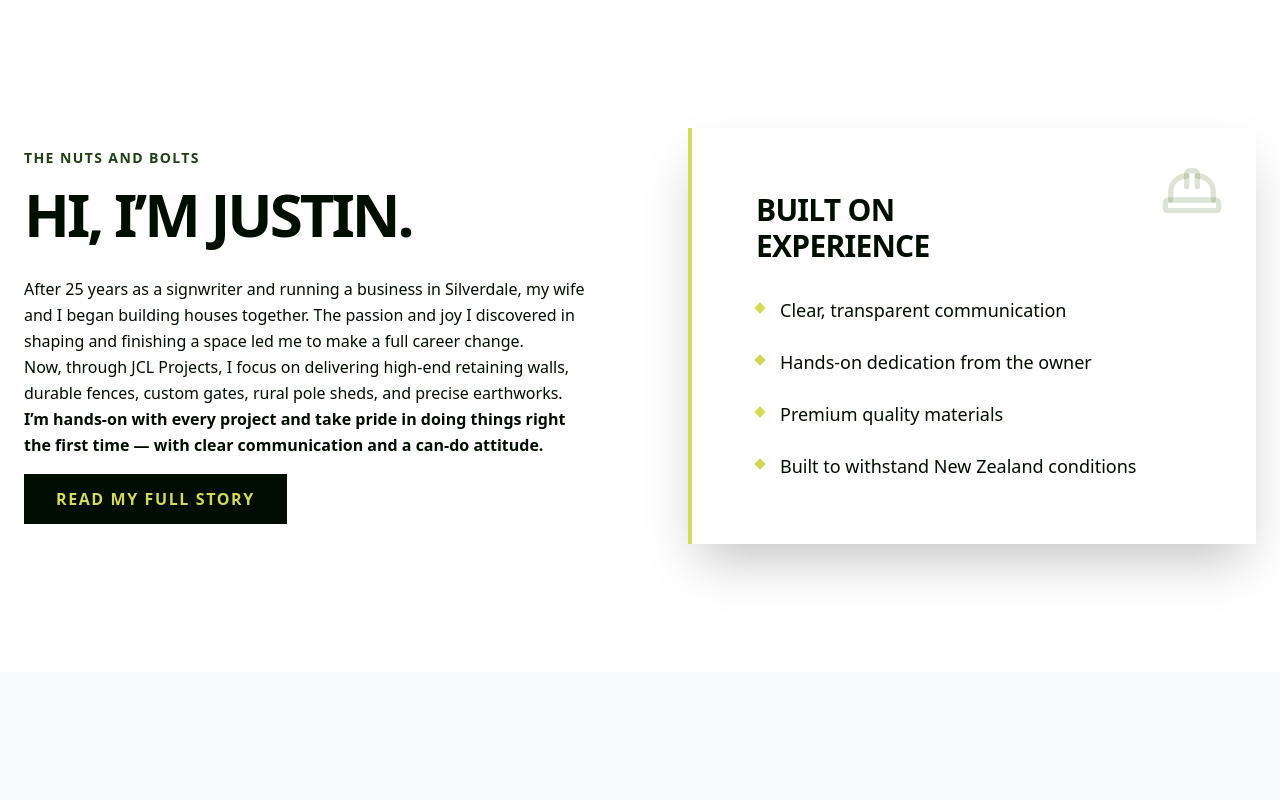
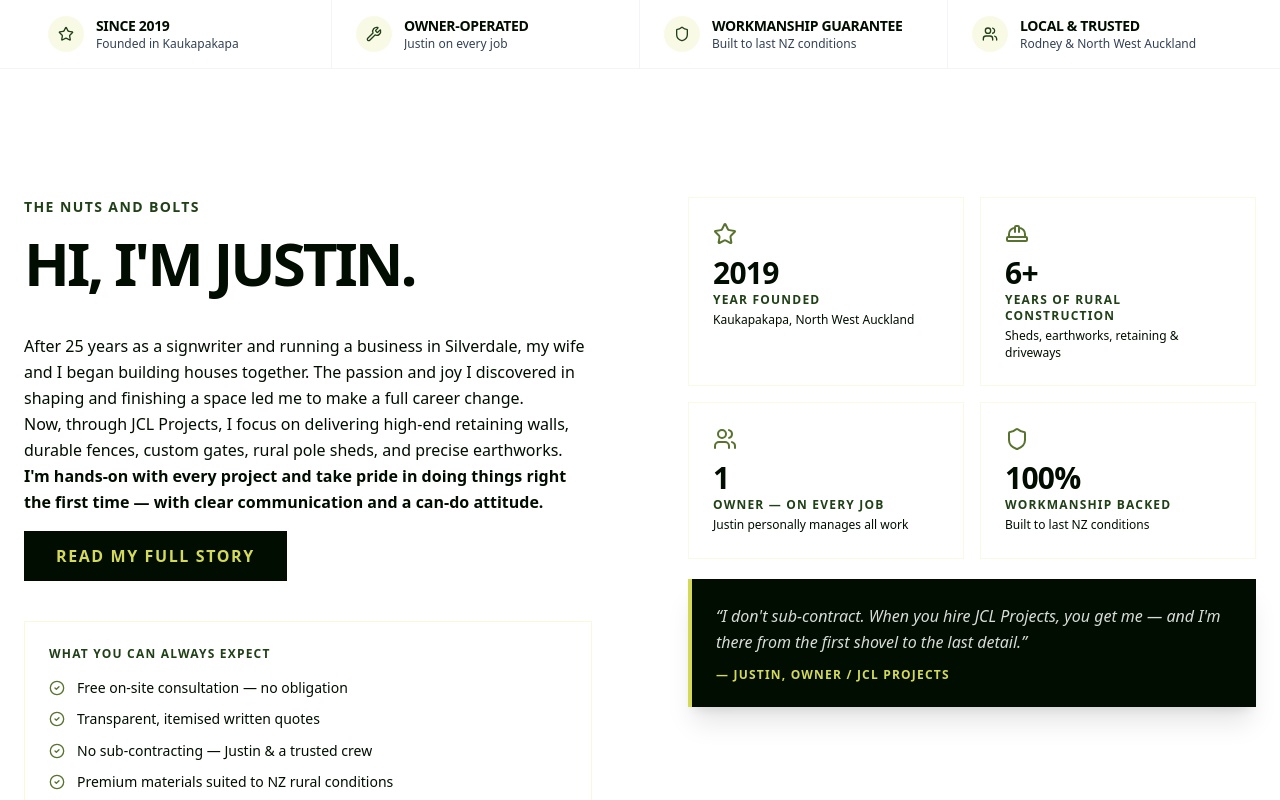
Before and after one commit to AltusSnyman/jcl2, a Next.js app: page / in a window 1280 px wide. Shown: the part 800-1600 px from the top of the page. Built offline with nearby package versions, Linux system fonts and the light colour scheme.

Commit message:
feat: add trust signals — TrustBar, credential stats, guarantee panels across site

```diff
--- a/src/app/page.tsx
+++ b/src/app/page.tsx
@@ -1,6 +1,7 @@
 import type { Metadata } from "next";
 import Navbar from "@/components/Navbar";
 import Hero from "@/components/Hero";
+import TrustBar from "@/components/TrustBar";
 import About from "@/components/About";
 import Services from "@/components/Services";
 import Projects from "@/components/Projects";
@@ -24,6 +25,7 @@
     <main className="min-h-screen bg-jcl-background text-jcl-foreground font-body">
       <Navbar />
       <Hero />
+      <TrustBar />
       <About />
       <Services />
       <Projects />
--- a/src/app/services/[slug]/ServiceClient.tsx
+++ b/src/app/services/[slug]/ServiceClient.tsx
@@ -4,7 +4,7 @@
 import Link from "next/link";
 import Script from "next/script";
 import { motion } from "framer-motion";
-import { ArrowRight, CheckCircle2, ChevronRight, ChevronDown } from "lucide-react";
+import { ArrowRight, CheckCircle2, ChevronRight, ChevronDown, Shield } from "lucide-react";
 import Navbar from "@/components/Navbar";
 import Footer from "@/components/Footer";
 import { useState } from "react";
@@ -123,6 +123,26 @@
                         <div className="p-5 border border-white/10 bg-white/[0.02]">
                             <p className="text-white/50 font-heading font-bold uppercase tracking-widest text-xs mb-2">Service Areas</p>
                             <p className="text-white/75 font-body text-sm leading-relaxed">Kaukapakapa · Helensville · Wainui · Waitoki · Kumeu · Auckland North West</p>
+                        </div>
+                        {/* Trust Guarantee Panel */}
+                        <div className="p-5 border border-white/10 bg-white/[0.02]">
+                            <div className="flex items-center gap-2 mb-3">
+                                <Shield className="w-4 h-4 text-jcl-limeAccent" />
+                                <p className="text-white/50 font-heading font-bold uppercase tracking-widest text-xs">Our Guarantees</p>
+                            </div>
+                            <ul className="flex flex-col gap-2">
+                                {[
+                                    "Justin on-site personally",
+                                    "No sub-contracting",
+                                    "Workmanship backed",
+                                    "Transparent written quote",
+                                ].map((g) => (
+                                    <li key={g} className="flex items-center gap-2">
+                                        <CheckCircle2 className="w-3.5 h-3.5 text-jcl-limeAccent shrink-0" />
+                                        <span className="text-white/65 font-body text-xs leading-snug">{g}</span>
+                                    </li>
+                                ))}
+                            </ul>
                         </div>
                         <Link href="/quote" className="w-full py-4 bg-jcl-limeAccent text-jcl-veryDarkGreen font-heading font-black uppercase tracking-widest text-sm hover:bg-white transition-colors duration-300 flex items-center justify-center gap-2">
                             Free On-Site Quote <ArrowRight className="w-4 h-4" />
--- a/src/components/About.tsx
+++ b/src/components/About.tsx
@@ -1,15 +1,51 @@
 "use client";
 
 import { motion } from "framer-motion";
-import { HardHat } from "lucide-react";
+import Link from "next/link";
+import { Shield, Star, HardHat, Users, CheckCircle2 } from "lucide-react";
+
+const CREDENTIALS = [
+    {
+        icon: Star,
+        number: "2019",
+        label: "Year founded",
+        sub: "Kaukapakapa, North West Auckland",
+    },
+    {
+        icon: HardHat,
+        number: "6+",
+        label: "Years of rural construction",
+        sub: "Sheds, earthworks, retaining & driveways",
+    },
+    {
+        icon: Users,
+        number: "1",
+        label: "Owner — on every job",
+        sub: "Justin personally manages all work",
+    },
+    {
+        icon: Shield,
+        number: "100%",
+        label: "Workmanship backed",
+        sub: "Built to last NZ conditions",
+    },
+];
+
+const GUARANTEES = [
+    "Free on-site consultation — no obligation",
+    "Transparent, itemised written quotes",
+    "No sub-contracting — Justin & a trusted crew",
+    "Premium materials suited to NZ rural conditions",
+    "Clear communication throughout the project",
+];
 
 export default function About() {
     return (
         <section id="about" className="py-24 md:py-32 bg-white text-jcl-veryDarkGreen">
-            <div className="max-w-7xl mx-auto px-6 grid grid-cols-1 lg:grid-cols-2 gap-16 lg:gap-24 items-center">
+            <div className="max-w-7xl mx-auto px-6 grid grid-cols-1 lg:grid-cols-2 gap-16 lg:gap-24 items-start">
 
                 {/* Left Col: The Narrative */}
-                <div className="flex flex-col gap-8">
+                <div className="flex flex-col gap-10">
                     <motion.div
                         initial={{ opacity: 0, x: -30 }}
                         whileInView={{ opacity: 1, x: 0 }}
@@ -19,7 +55,7 @@
                     >
                         <span className="font-heading font-bold tracking-widest text-jcl-forestGreen uppercase text-sm">The Nuts and Bolts</span>
                         <h2 className="font-heading font-black text-4xl md:text-6xl tracking-tighter uppercase leading-none">
-                            Hi, I’m Justin.
+                            Hi, I&apos;m Justin.
                         </h2>
                     </motion.div>
 
@@ -37,42 +73,85 @@
                             Now, through <strong>JCL Projects</strong>, I focus on delivering high-end retaining walls, durable fences, custom gates, rural pole sheds, and precise earthworks.
                         </p>
                         <p className="font-semibold text-jcl-veryDarkGreen">
-                            I’m hands-on with every project and take pride in doing things right the first time — with clear communication and a can-do attitude.
+                            I&apos;m hands-on with every project and take pride in doing things right the first time — with clear communication and a can-do attitude.
                         </p>
                         <div className="mt-4">
-                            <a href="/about" className="inline-block px-8 py-3 bg-jcl-veryDarkGreen text-jcl-limeAccent font-heading font-bold uppercase tracking-widest hover:bg-jcl-limeAccent hover:text-jcl-veryDarkGreen transition-all duration-300">
+                            <Link href="/about" className="inline-block px-8 py-3 bg-jcl-veryDarkGreen text-jcl-limeAccent font-heading font-bold uppercase tracking-widest hover:bg-jcl-limeAccent hover:text-jcl-veryDarkGreen transition-all duration-300">
                                 Read My Full Story
-                            </a>
+                            </Link>
                         </div>
+                    </motion.div>
+
+                    {/* Guarantees list */}
+                    <motion.div
+                        initial={{ opacity: 0, y: 16 }}
+                        whileInView={{ opacity: 1, y: 0 }}
+                        viewport={{ once: true, margin: "-100px" }}
+                        transition={{ duration: 0.7, delay: 0.35 }}
+                        className="bg-jcl-background/50 border border-jcl-limeAccent/20 p-6"
+                    >
+                        <p className="font-heading font-bold text-xs uppercase tracking-widest text-jcl-forestGreen mb-4">What You Can Always Expect</p>
+                        <ul className="flex flex-col gap-3">
+                            {GUARANTEES.map((g, i) => (
+                                <li key={i} className="flex items-start gap-3">
+                                    <CheckCircle2 className="w-4 h-4 text-jcl-oliveGreen mt-0.5 shrink-0" />
+                                    <span className="font-body text-sm text-jcl-foreground/75 leading-snug">{g}</span>
+                                </li>
+                            ))}
+                        </ul>
                     </motion.div>
                 </div>
 
-                {/* Right Col: Experience/Stats Callout */}
-                <motion.div
-                    initial={{ opacity: 0, scale: 0.95 }}
-                    whileInView={{ opacity: 1, scale: 1 }}
-                    viewport={{ once: true, margin: "-100px" }}
-                    transition={{ duration: 0.8, delay: 0.4 }}
-                    className="bg-jcl-background p-12 lg:p-16 border-l-4 border-jcl-limeAccent shadow-2xl relative"
-                >
-                    <HardHat className="w-16 h-16 text-jcl-oliveGreen/20 absolute top-8 right-8" />
-                    <h3 className="font-heading text-3xl font-bold uppercase tracking-tight mb-8">
-                        Built on <br />Experience
-                    </h3>
-                    <ul className="flex flex-col gap-6">
-                        {[
-                            "Clear, transparent communication",
-                            "Hands-on dedication from the owner",
-                            "Premium quality materials",
-                            "Built to withstand New Zealand conditions"
-                        ].map((item, i) => (
-                            <li key={i} className="flex items-start gap-4">
-                                <div className="w-2 h-2 mt-2 bg-jcl-limeAccent rotate-45 shrink-0" />
-                                <span className="font-body text-lg text-jcl-foreground font-medium">{item}</span>
-                            </li>
+                {/* Right Col: Credential Stats */}
+                <div className="flex flex-col gap-5">
+                    <motion.div
+                        initial={{ opacity: 0, scale: 0.97 }}
+                        whileInView={{ opacity: 1, scale: 1 }}
+                        viewport={{ once: true, margin: "-100px" }}
+                        transition={{ duration: 0.8, delay: 0.2 }}
+                        className="grid grid-cols-2 gap-4"
+                    >
+                        {CREDENTIALS.map((c, i) => (
+                            <motion.div
+                                key={i}
+                                initial={{ opacity: 0, y: 12 }}
+                                whileInView={{ opacity: 1, y: 0 }}
+                                viewport={{ once: true }}
+                                transition={{ duration: 0.5, delay: 0.1 + i * 0.09 }}
+                                className="bg-jcl-background border border-jcl-limeAccent/15 p-6 flex flex-col gap-3 group hover:border-jcl-limeAccent/50 transition-colors duration-300"
+                            >
+                                <c.icon className="w-6 h-6 text-jcl-oliveGreen group-hover:text-jcl-forestGreen transition-colors" />
+                                <div>
+                                    <p className="font-heading font-black text-3xl text-jcl-veryDarkGreen tracking-tight leading-none mb-1">
+                                        {c.number}
+                                    </p>
+                                    <p className="font-heading font-bold text-xs uppercase tracking-widest text-jcl-forestGreen mb-1">
+                                        {c.label}
+                                    </p>
+                                    <p className="font-body text-xs text-jcl-foreground/50 leading-snug">
+                                        {c.sub}
+                                    </p>
+                                </div>
+                            </motion.div>
                         ))}
-                    </ul>
-                </motion.div>
+                    </motion.div>
+
+                    {/* Trust quote */}
+                    <motion.blockquote
+                        initial={{ opacity: 0, y: 12 }}
+                        whileInView={{ opacity: 1, y: 0 }}
+                        viewport={{ once: true }}
+                        transition={{ duration: 0.6, delay: 0.5 }}
+                        className="border-l-4 border-jcl-limeAccent bg-jcl-veryDarkGreen p-6 shadow-xl"
+                    >
+                        <p className="text-white/85 font-body text-base italic leading-relaxed mb-3">
+                            &ldquo;I don&apos;t sub-contract. When you hire JCL Projects, you get me — and I&apos;m there from the first shovel to the last detail.&rdquo;
+                        </p>
+                        <footer className="font-heading font-bold text-jcl-limeAccent text-xs uppercase tracking-widest">
+                            — Justin, Owner / JCL Projects
+                        </footer>
+                    </motion.blockquote>
+                </div>
 
             </div>
         </section>
--- /dev/null
+++ b/src/components/TrustBar.tsx
@@ -0,0 +1,59 @@
+"use client";
+
+import { motion } from "framer-motion";
+import { Shield, Star, Users, Wrench } from "lucide-react";
+
+const TRUST_ITEMS = [
+    {
+        icon: Star,
+        value: "Since 2019",
+        label: "Founded in Kaukapakapa",
+    },
+    {
+        icon: Wrench,
+        value: "Owner-Operated",
+        label: "Justin on every job",
+    },
+    {
+        icon: Shield,
+        value: "Workmanship Guarantee",
+        label: "Built to last NZ conditions",
+    },
+    {
+        icon: Users,
+        value: "Local & Trusted",
+        label: "Rodney & North West Auckland",
+    },
+];
+
+export default function TrustBar() {
+    return (
+        <section className="bg-white border-b border-gray-100" aria-label="Trust indicators">
+            <div className="max-w-7xl mx-auto px-5 sm:px-6">
+                <div className="grid grid-cols-2 md:grid-cols-4 divide-x divide-gray-100">
+                    {TRUST_ITEMS.map((item, i) => (
+                        <motion.div
+                            key={i}
+                            initial={{ opacity: 0, y: 8 }}
+                            animate={{ opacity: 1, y: 0 }}
+                            transition={{ duration: 0.5, delay: i * 0.08 }}
+                            className="flex items-center gap-3 py-4 px-4 sm:px-6 group"
+                        >
+                            <div className="shrink-0 w-9 h-9 rounded-full bg-jcl-limeAccent/15 flex items-center justify-center text-jcl-forestGreen group-hover:bg-jcl-limeAccent/30 transition-colors duration-200">
+                                <item.icon className="w-4 h-4" />
+                            </div>
+                            <div className="min-w-0">
+                                <p className="font-heading font-bold text-jcl-veryDarkGreen text-sm uppercase tracking-tight leading-tight truncate">
+                                    {item.value}
+                                </p>
+                                <p className="font-body text-xs text-jcl-foreground/50 leading-tight mt-0.5 truncate">
+                                    {item.label}
+                                </p>
+                            </div>
+                        </motion.div>
+                    ))}
+                </div>
+            </div>
+        </section>
+    );
+}
```
